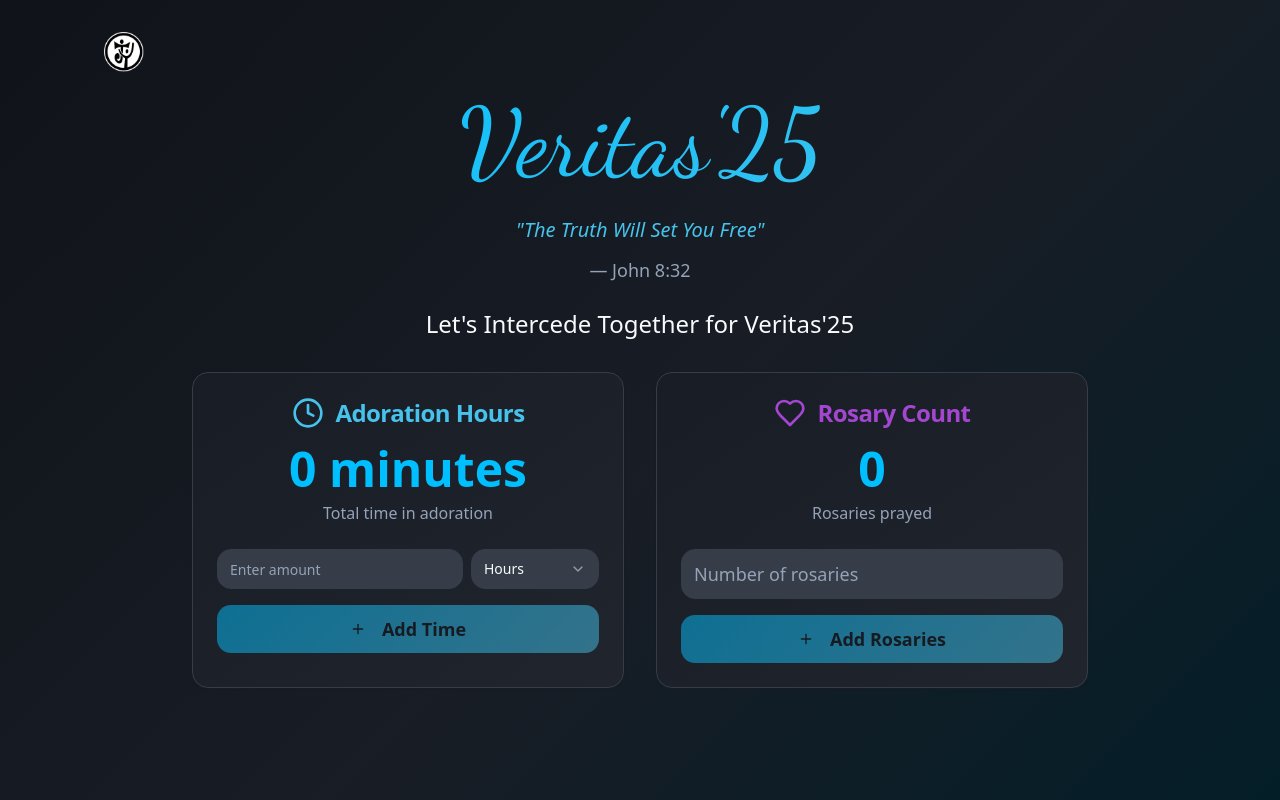
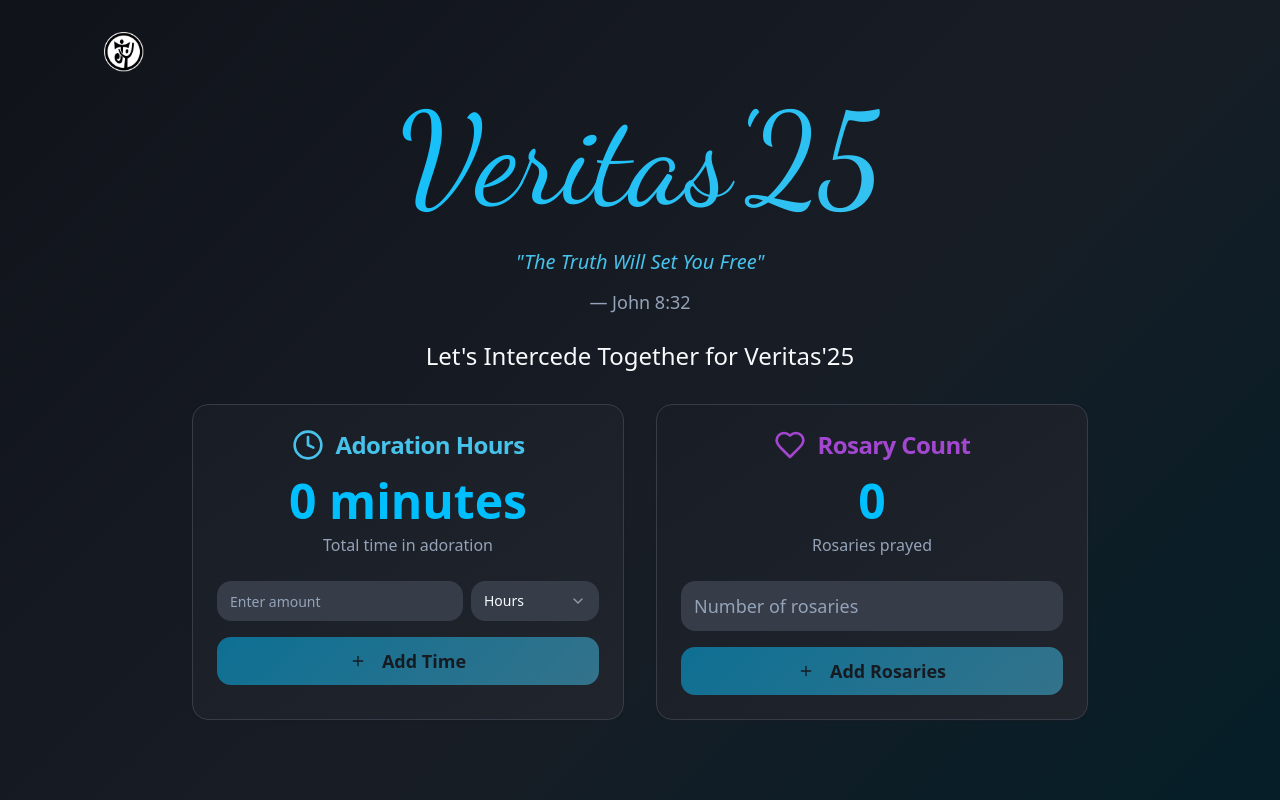
Before and after one commit to joshnajojo12/veritas-prayer-pulse, a React (Vite) app: page / in a window 1280 px wide. Shown: the top 800 px of the page. Built offline with nearby package versions, Linux system fonts and the light colour scheme; no server answers; the database is empty; the HTML template or start-up script is replaced by a standard one.

Commit message:
Refactor: Increase Veritas font size

```diff
--- a/src/components/PrayerHeader.tsx
+++ b/src/components/PrayerHeader.tsx
@@ -31,7 +31,7 @@ const PrayerHeader = () => {
 
         <div className="text-center">
           <h1
-            className="text-4xl sm:text-5xl md:text-7xl lg:text-8xl font-normal bg-gradient-primary bg-clip-text text-transparent mb-4 md:mb-6"
+            className="text-6xl sm:text-7xl md:text-8xl lg:text-9xl font-normal bg-gradient-primary bg-clip-text text-transparent mb-4 md:mb-6"
             style={{ fontFamily: 'Dancing Script, Brush Script MT, cursive' }}
           >
             Veritas'25
```
